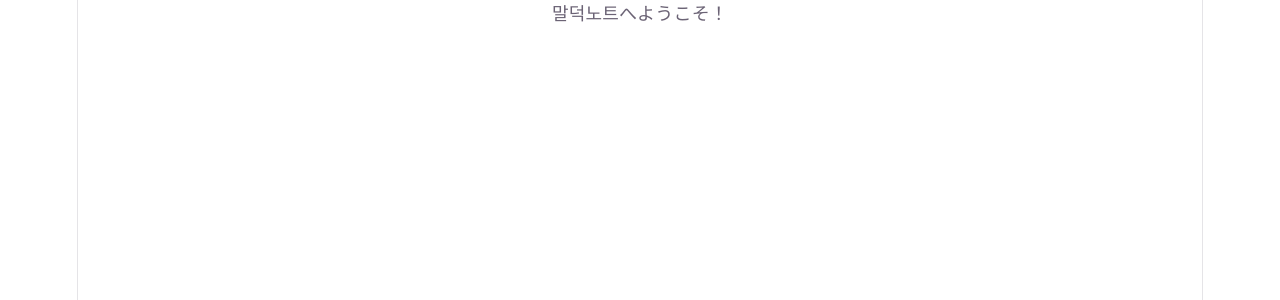
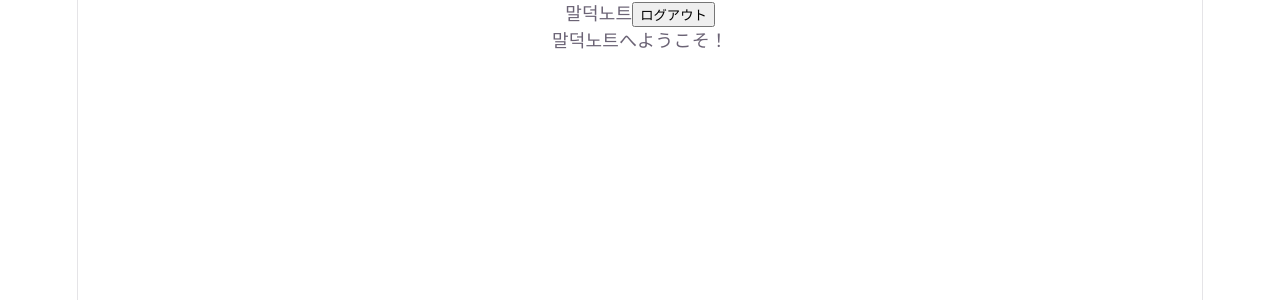
Before and after one commit to maldeok-note-project/maldeok-note-frontend-react, a React (Vite) app: page / in a window 1280 px wide. Shown: the top 300 px of the page. Built offline with nearby package versions, Linux system fonts and the light colour scheme.

Commit message:
26.06.06 inserted Header of App.jsx

```diff
--- a/src/App.jsx
+++ b/src/App.jsx
@@ -14,9 +14,14 @@ import ExpressionEditPage from "./pages/ExpressionEditPage";
 import FavoriteListPage from "./pages/FavoriteListPage";
 import BadgeListPage from "./pages/BadgeListPage";
 
+import Header from "./components/Header";
+
 function App() {
   return (
     <BrowserRouter>
+      {/* 全ページ共通ヘッダー */}
+      <Header />
+
       <Routes>
         {/* トップページ */}
         <Route path="/" element={<TopPage />} />
```
